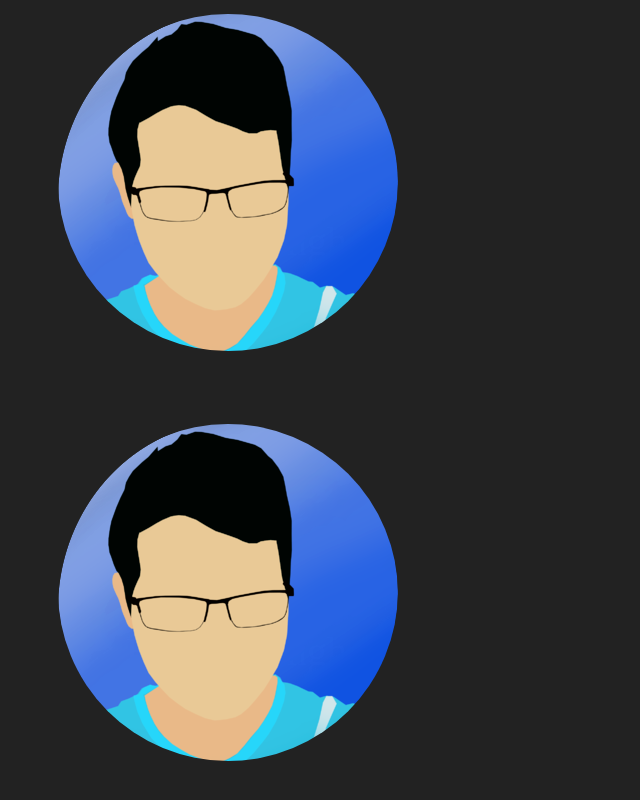
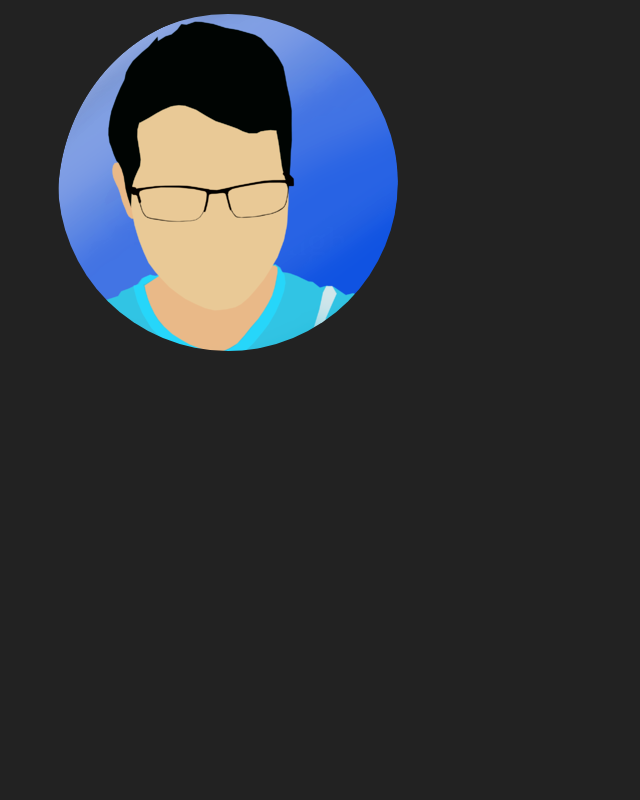
Before and after one commit to HapticHash/sticker, a plain HTML site: page index.html in a window 1280 px wide. Shown: the part 856-1656 px from the top of the page, without its empty margins (0-640 px from the left). After the commit the page ends 1280 px from the top, so only its background shows below. Drawn offline with Linux system fonts and the light colour scheme.

Commit message:
Update index.html

```diff
--- a/index.html
+++ b/index.html
@@ -43,10 +43,6 @@
         <div class="back">Harshit Singh</div>
     </div>
 
-    <div class="sticker example-1">
-        <div class="back">Harshit Singh</div>
-    </div>
-
     <script src="sticker.min.js"></script>
 
     <script type="text/javascript">
```
